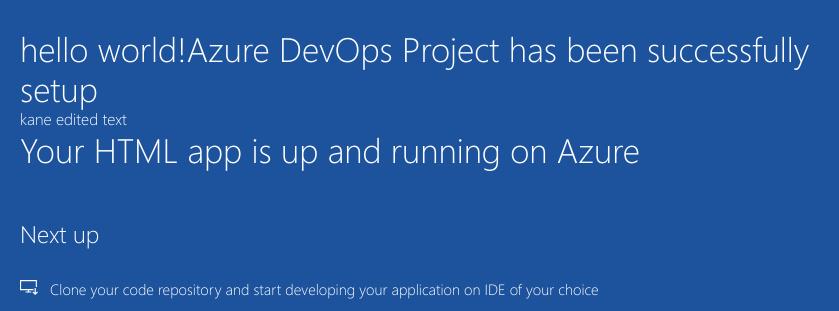
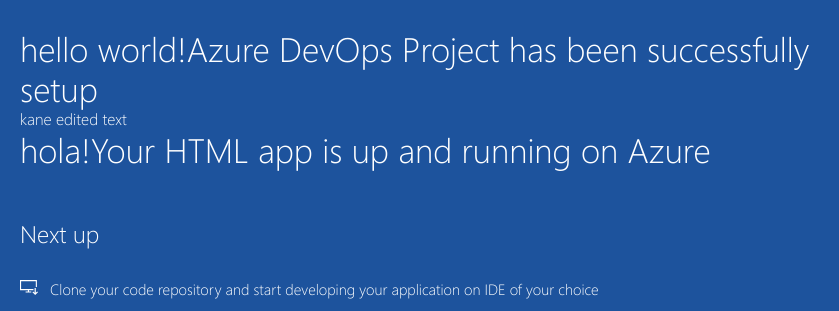
Before and after one commit to jldcruz84/casestudy3, a plain HTML site: page sample-project/index.html in a window 1280 px wide. Shown: the part 442-753 px from the top of the page, 205-1044 px from the left. Drawn offline with Linux system fonts and the light colour scheme.

Commit message:
edited by kane

```diff
--- a/sample-project/index.html
+++ b/sample-project/index.html
@@ -22,7 +22,7 @@
 
                 <div class="description line-1"> hello world!Azure DevOps Project has been successfully setup</div>
 kane edited text
-                <div class="description line-2"> Your HTML app is up and running on Azure</div>
+                <div class="description line-2"> hola!Your HTML app is up and running on Azure</div>
                 <div class="next-steps-container">
                     <div class="next-steps-header">Next up</div>
                     <div class="next-steps-body">
```
